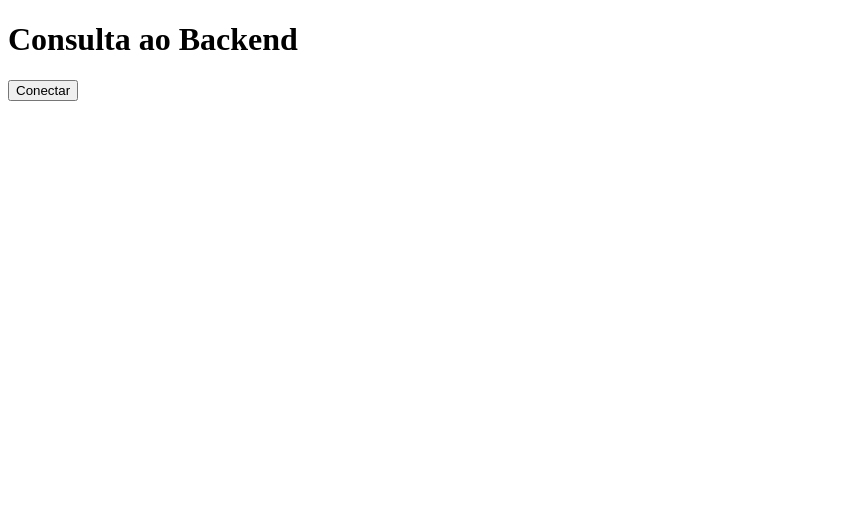
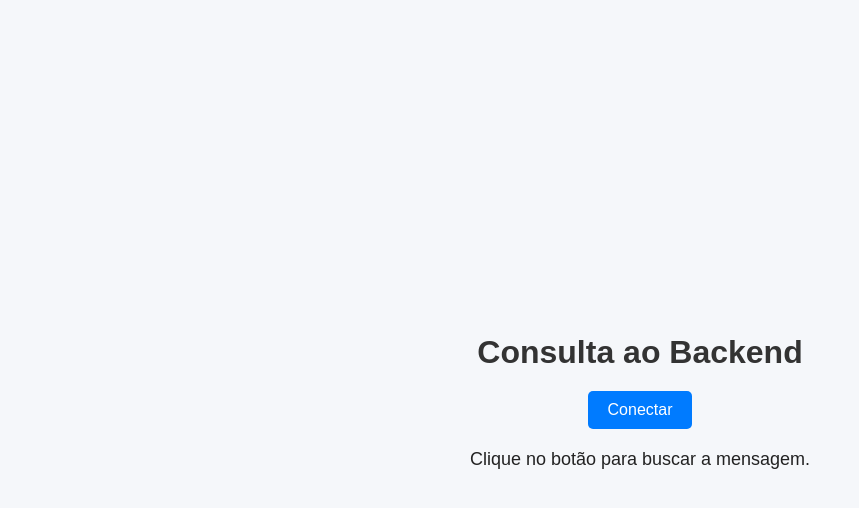
Before and after one commit to kauaDev22/prova-final-devops, a plain HTML site: page app/frontend/index.html in a window 1280 px wide. Shown: the whole page, without its empty margins (0-859 px from the left). Drawn offline with Linux system fonts and the light colour scheme.

Commit message:
Feat: Melhorando o frontend

```diff
--- a/app/frontend/index.html
+++ b/app/frontend/index.html
@@ -1,20 +1,62 @@
-<!-- frontend/index.html -->
 <!DOCTYPE html>
 <html lang="pt-BR">
 <head>
   <meta charset="UTF-8">
   <title>Frontend - FastAPI</title>
+  <style>
+    body {
+      font-family: Arial, sans-serif;
+      background: #f5f7fa;
+      display: flex;
+      flex-direction: column;
+      align-items: center;
+      justify-content: center;
+      height: 100vh;
+      margin: 0;
+    }
+
+    h1 {
+      color: #333;
+      margin-bottom: 20px;
+    }
+
+    button {
+      padding: 10px 20px;
+      background-color: #007bff;
+      color: white;
+      border: none;
+      border-radius: 5px;
+      cursor: pointer;
+      font-size: 16px;
+      transition: background-color 0.3s;
+    }
+
+    button:hover {
+      background-color: #0056b3;
+    }
+
+    #resultado {
+      margin-top: 20px;
+      font-size: 18px;
+      color: #222;
+    }
+  </style>
 </head>
 <body>
   <h1>Consulta ao Backend</h1>
   <button onclick="getMensagem()">Conectar</button>
-  <p id="resultado"></p>
+  <p id="resultado">Clique no botão para buscar a mensagem.</p>
 
   <script>
     async function getMensagem() {
-      const res = await fetch("http://192.168.56.10:8000/");
-      const data = await res.json();
-      document.getElementById("resultado").innerText = data.message;
+      try {
+        const res = await fetch("http://192.168.56.10:8000/");
+        const data = await res.json();
+        document.getElementById("resultado").innerText = data.message;
+      } catch (error) {
+        document.getElementById("resultado").innerText = "Erro ao conectar ao backend.";
+        console.error(error);
+      }
     }
   </script>
 </body>
```
